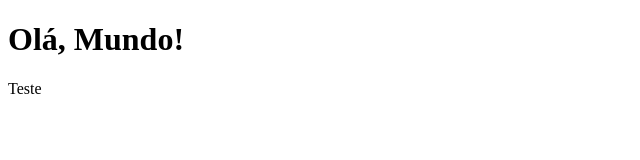
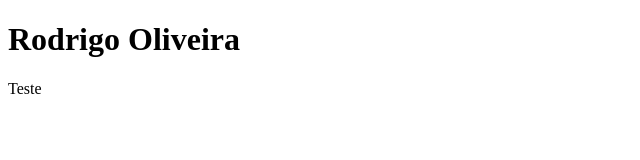
Before and after one commit to daylightdev2/portfolio, a plain HTML site: page public/index.html in a window 1280 px wide. Shown: the whole page, without its empty margins (0-640 px from the left). Drawn offline with Linux system fonts and the light colour scheme.

Commit message:
update index.html

```diff
--- a/public/index.html
+++ b/public/index.html
@@ -5,9 +5,11 @@
     <meta http-equiv="X-UA-Compatible" content="IE=edge">
     <meta name="viewport" content="width=device-width, initial-scale=1.0">
     <title>Portfólio</title>
+
+    </style>
 </head>
 <body>
-    <h1>Olá, Mundo!</h1>
+    <h1>Rodrigo Oliveira</h1>
     <p>Teste</p>
 </body>
 </html>
```
